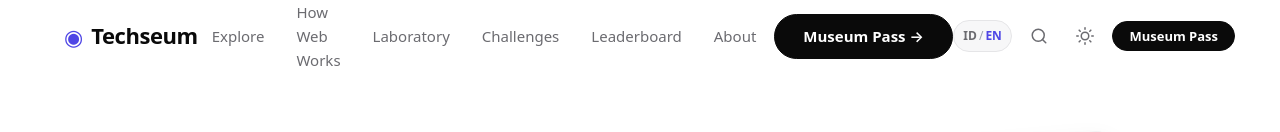
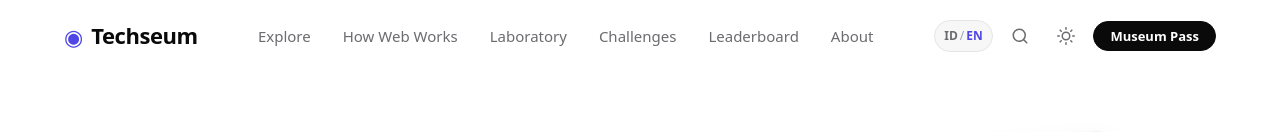
Before and after one commit to rakasyau/Techseum, a Next.js app: page / in a window 1280 px wide. Shown: the top 132 px of the page. Built offline with nearby package versions, Linux system fonts and the light colour scheme; no server answers; the database is empty; a web font is replaced by a local one.

Commit message:
fix(navbar): prevent text wrapping and hide mobile drawer footer on desktop

```diff
--- a/src/components/Navbar.module.css
+++ b/src/components/Navbar.module.css
@@ -62,13 +62,17 @@
   display: flex;
   align-items: center;
   gap: var(--space-1);
+  flex-shrink: 0;
 }
 
 .link {
-  display: block;
+  display: inline-flex;
+  align-items: center;
+  white-space: nowrap;
   padding: 0.5rem 0.875rem;
   font-size: 0.9375rem;
   font-weight: 500;
+  line-height: 1;
   color: var(--color-text-muted);
   border-radius: var(--radius-sm);
   transition: color var(--duration-fast) var(--ease-out),
@@ -78,6 +82,10 @@
 .link:hover {
   color: var(--color-text);
   background-color: var(--color-bg-alt);
+}
+
+.mobileDrawerFooter {
+  display: none;
 }
 
 /* ── Actions ───────────────────────────────────────── */
@@ -254,7 +262,7 @@
   display: none;
 }
 
-@media (max-width: 900px) {
+@media (max-width: 1024px) {
   .mobileBackdrop {
     display: block;
     position: fixed;
```
